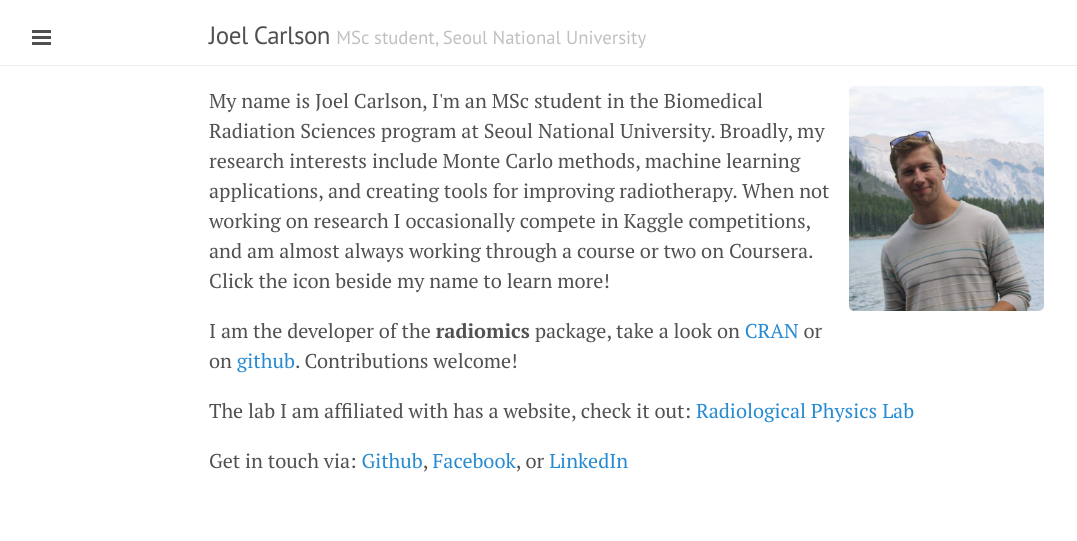
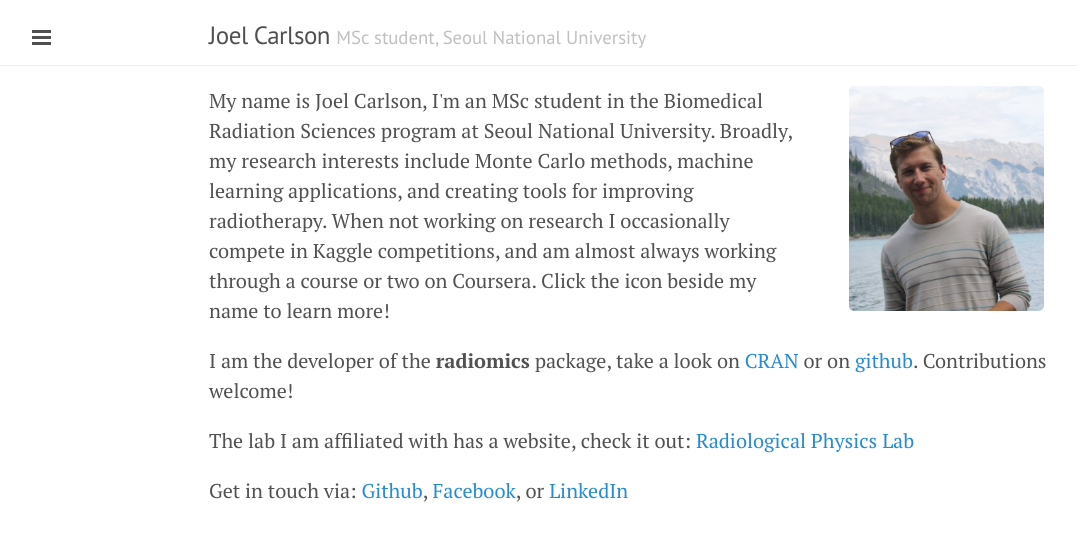
Before and after one commit to joelcarlson/joelcarlson.github.io, a Jekyll site: the page built from index.html, in a window 1280 px wide. Shown: the top 541 px of the page, without its empty margins (1-1078 px from the left). Built offline with Jekyll 4.4.1, drawn with Linux system fonts in a browser that asks for light colours; Markdown is read by kramdown in place of the engine named in the settings; the list of posts is cut into pages by our own code.

Commit message:
Fix image padding on homepage

```diff
--- a/index.html
+++ b/index.html
@@ -3,7 +3,7 @@ layout: default
 ---
 
 <div class="page">
-<div style="float: right;padding-left:15px;padding-right:25px;">
+<div style="float: right;padding-left:40px;padding-right:25px;">
   <img src="/figs/Rockies.jpg" alt="Joel Carlson" title="Joel Carlson" height="225px"/>
 </div>
 <p>My name is Joel Carlson, I'm an MSc student in the Biomedical Radiation Sciences program at Seoul National University. Broadly, my research interests include Monte Carlo methods, machine learning applications, and creating tools for improving radiotherapy. When not working on research I occasionally compete in Kaggle competitions, and am almost always working through a course or two on Coursera. Click the icon beside my name to learn more!</p>
```
Also changed, not shown: 2 other files.
